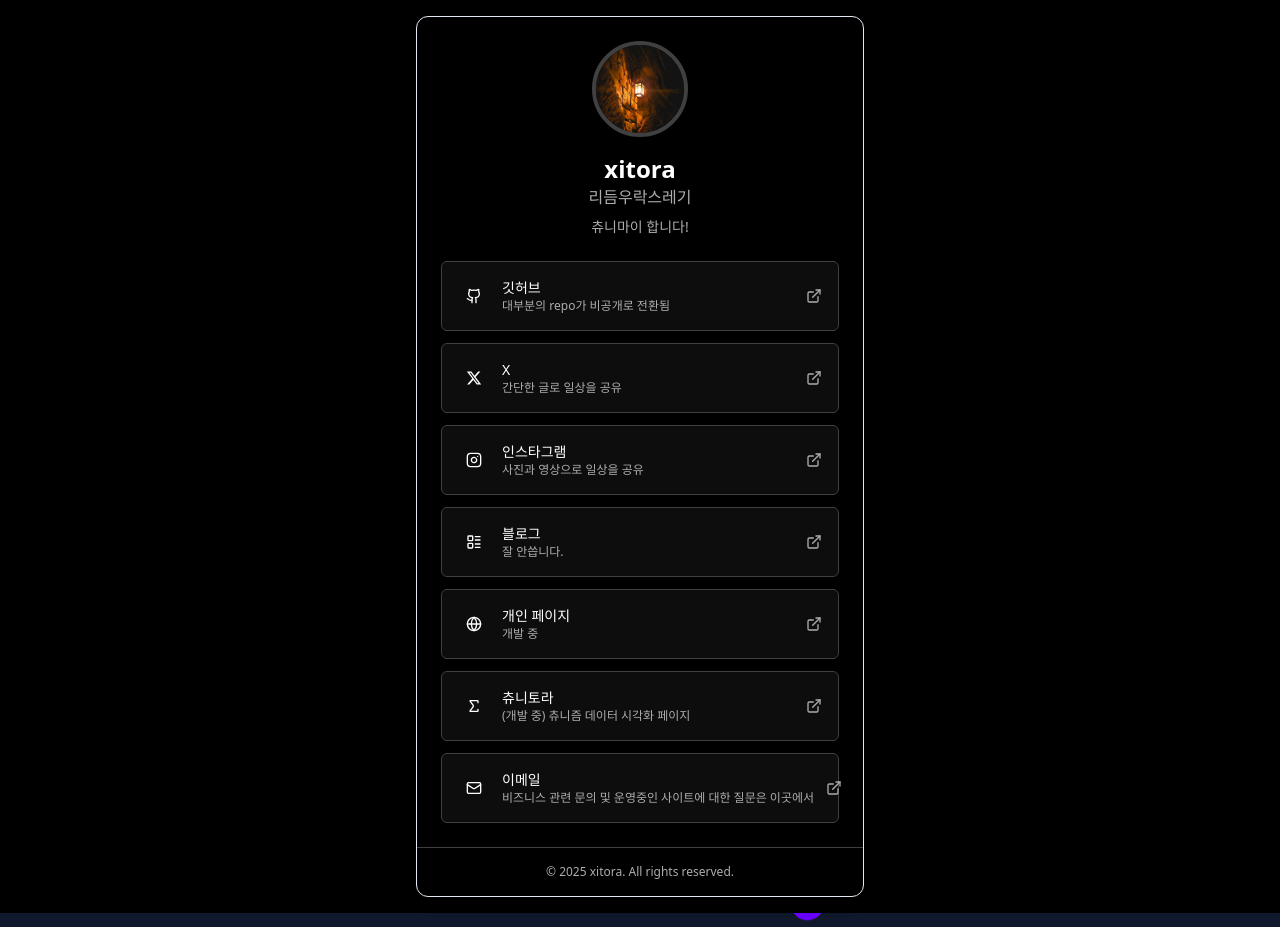
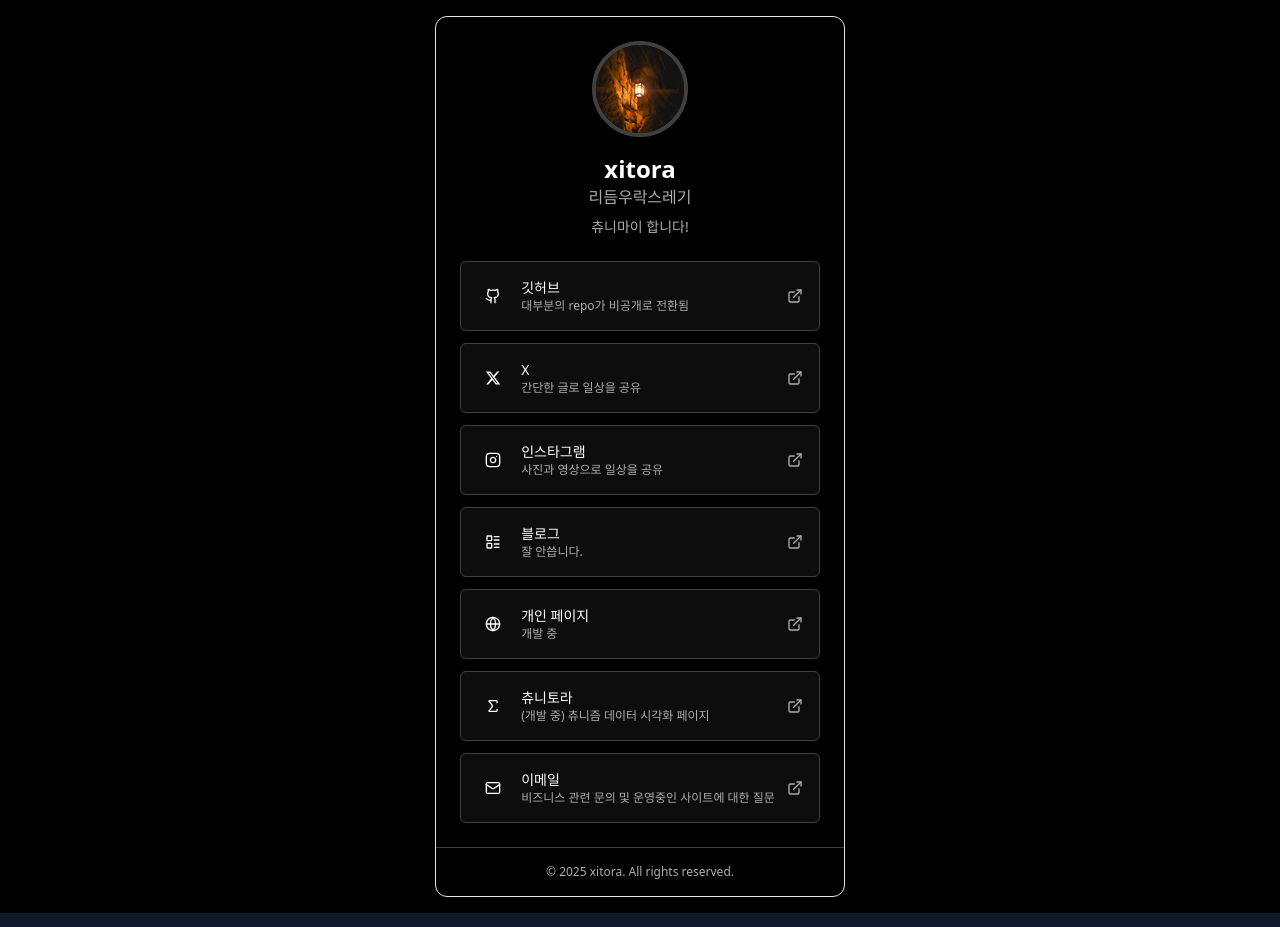
Before and after one commit to xitora/card, a Next.js app: page / in a window 1280 px wide. Built offline with nearby package versions, Linux system fonts and the light colour scheme.

Commit message:
Update page.tsx

```diff
--- a/app/page.tsx
+++ b/app/page.tsx
@@ -66,7 +66,7 @@ export default function LinkTree() {
               href="mailto:contact@xitora.cc"
               icon={<Mail size={18} />}
               label="이메일"
-              description="비즈니스 관련 문의 및 운영중인 사이트에 대한 질문은 이곳에서"
+              description="비즈니스 관련 문의 및 운영중인 사이트에 대한 질문"
             />
           </div>
 
```
